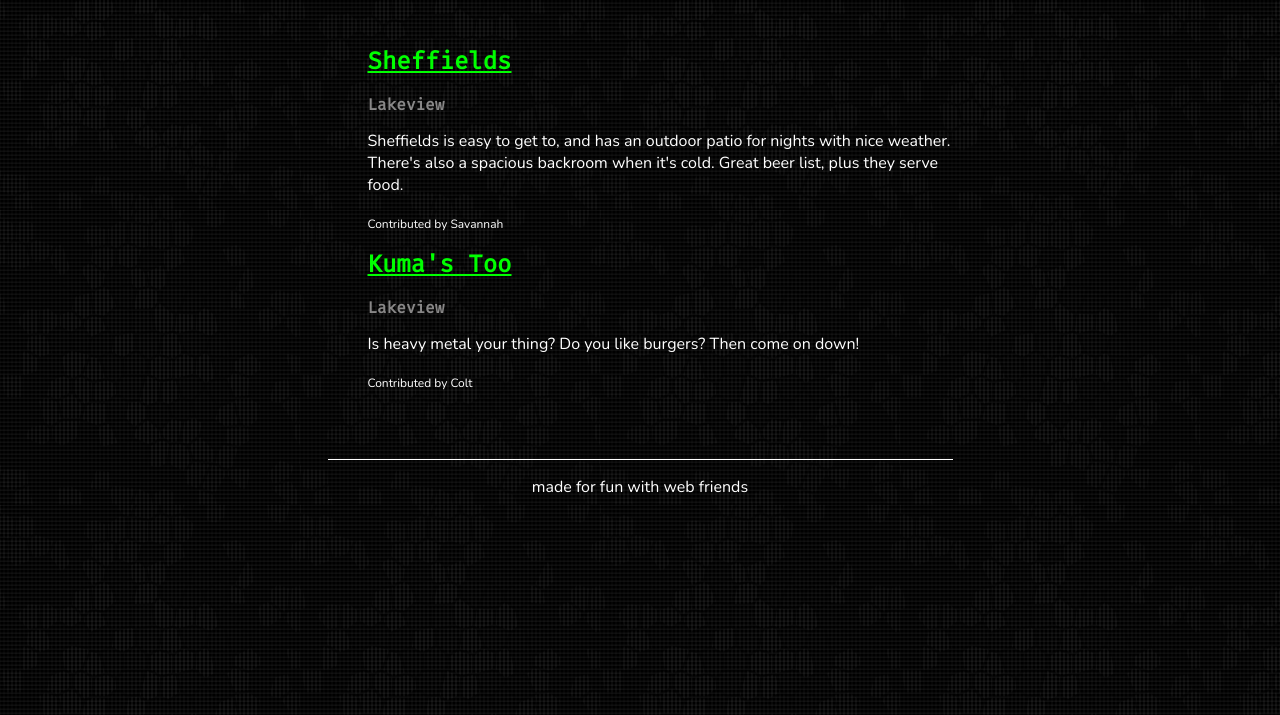
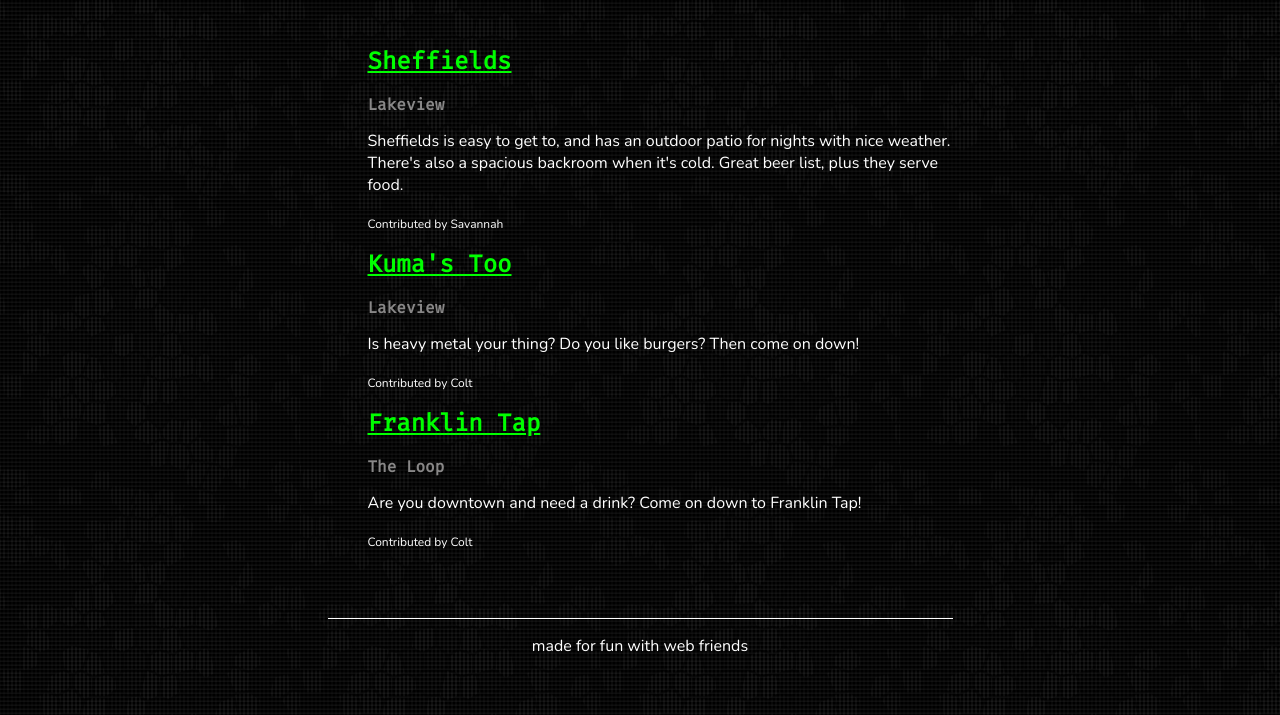
Before and after one commit to coltborg/chicago-bars-for-meetups, a plain HTML site: page index.html in a window 1280 px wide. Shown: the part 85-800 px from the top of the page. Drawn offline with nearby package versions, Linux system fonts and the light colour scheme.

Commit message:
Add franklin tap list item

```diff
--- a/index.html
+++ b/index.html
@@ -26,6 +26,12 @@
         <p>Is heavy metal your thing? Do you like burgers? Then come on down!</p>
         <small>Contributed by Colt</small>
       </li>
+      <li>
+        <h2><a href="http://www.franklintap.com/">Franklin Tap</a></h2>
+        <h4>The Loop</h4>
+        <p>Are you downtown and need a drink? Come on down to Franklin Tap!</p>
+        <small>Contributed by Colt</small>
+      </li>
     </ul>
 
     <footer>
```
